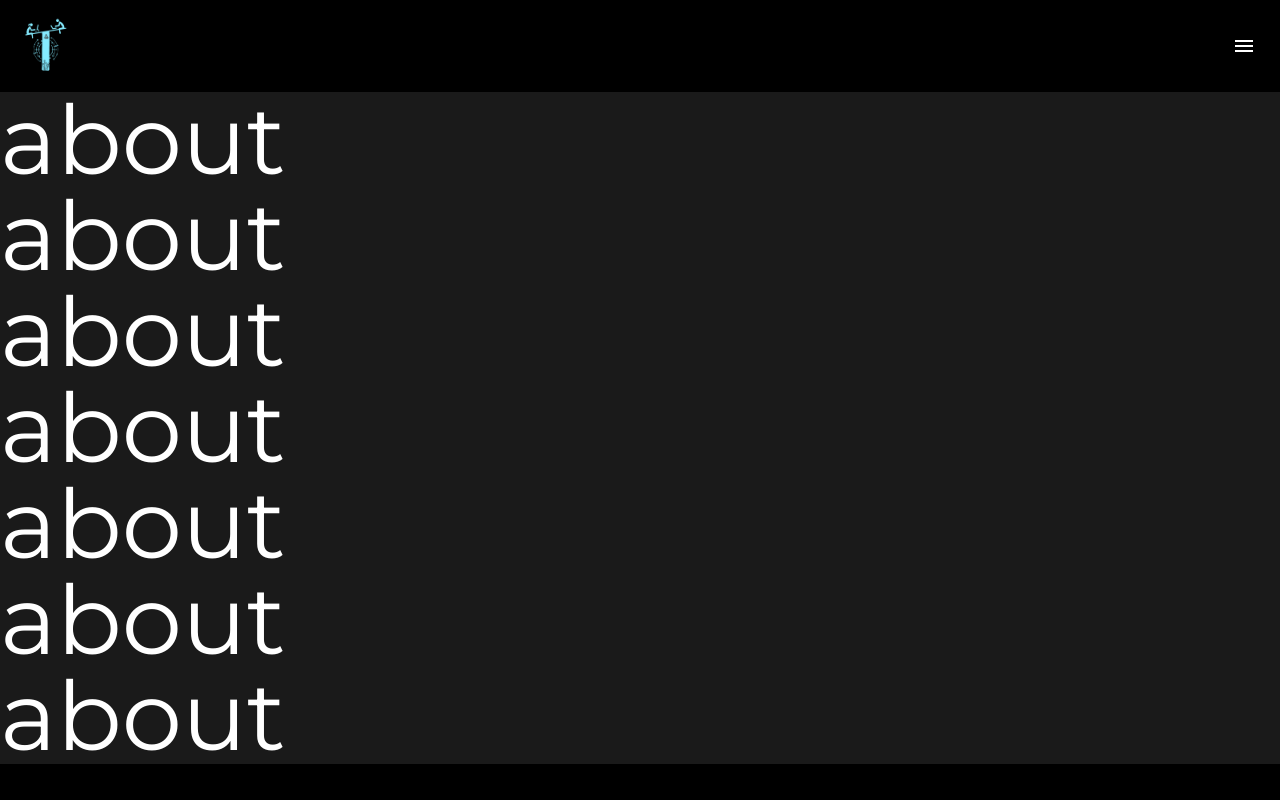
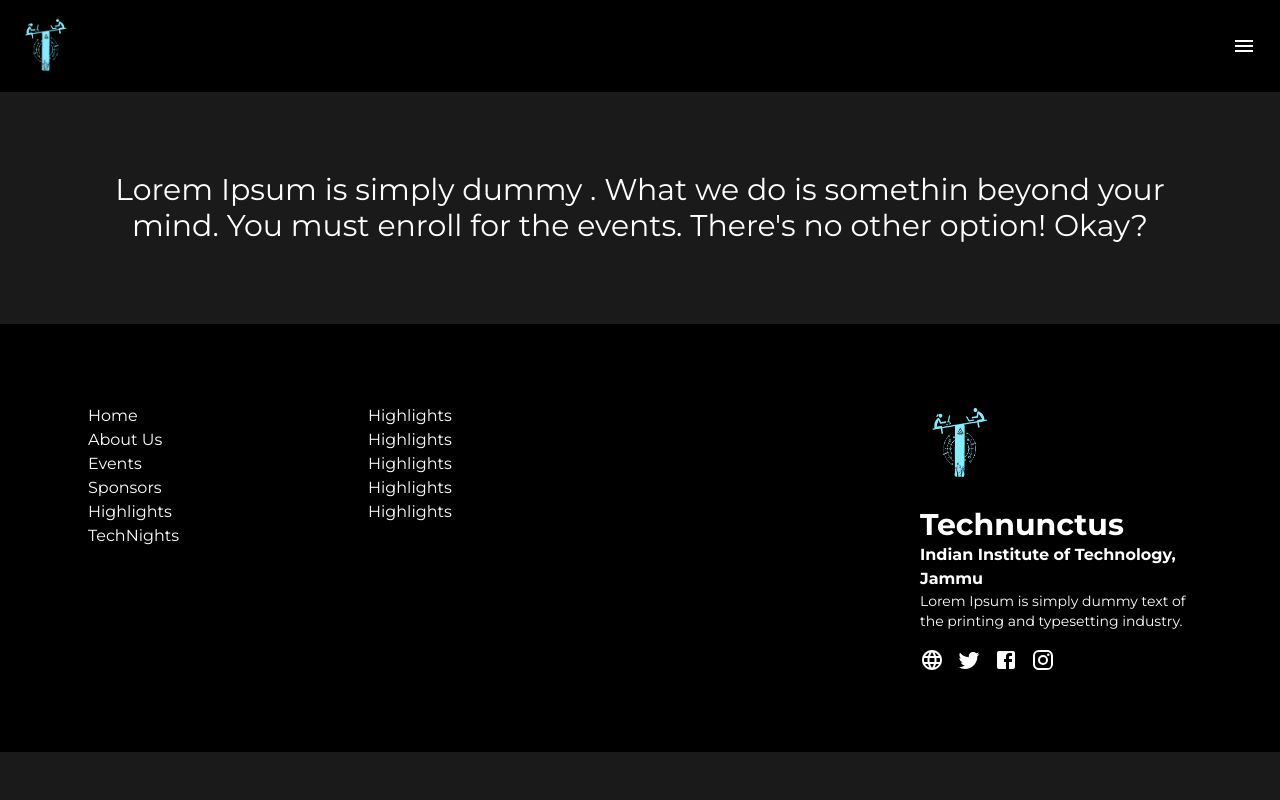
Before and after one commit to aaravjn/technunctus-2023-sec, a Next.js app: page /a in a window 1280 px wide. Shown: the top 800 px of the page. Built offline with nearby package versions, Linux system fonts and the light colour scheme.

Commit message:
about us page part 1

```diff
--- a/package.json
+++ b/package.json
@@ -15,10 +15,10 @@
     "@mui/material": "^5.5.3",
     "framer-motion": "^6.2.8",
     "lodash": "^4.17.21",
-    "next": "12.1.4",
-    "react": "18.0.0",
+    "next": "^12.1.4",
+    "react": "^18.0.0",
     "react-device-detect": "^2.1.2",
-    "react-dom": "18.0.0"
+    "react-dom": "^18.0.0"
   },
   "devDependencies": {
     "autoprefixer": "^10.4.4",
--- a/pages/a/index.js
+++ b/pages/a/index.js
@@ -1,15 +1,16 @@
 import React from 'react'
+import styles from '../../styles/Home.module.css'
+import { motion } from 'framer-motion'
+import Link from 'next/link'
+
 
 const About = () => {
   return (
     <div>
-        <p className='text-8xl'>about</p>
-        <p className='text-8xl'>about</p>
-        <p className='text-8xl'>about</p>
-        <p className='text-8xl'>about</p>
-        <p className='text-8xl'>about</p>
-        <p className='text-8xl'>about</p>
-        <p className='text-8xl'>about</p>
+        <div className="sm:p-20 text-center sm:text-center">
+           <motion.p className="text-xl sm:text-3xl text-white"> Lorem Ipsum is simply dummy . What we do is somethin beyond your mind. You must enroll for the events. There's no other option! Okay?</motion.p>
+           </div>
+
     </div>
   )
 }
```
Also changed, not shown: 1 other file (tests, documents, lock files or other folders).
